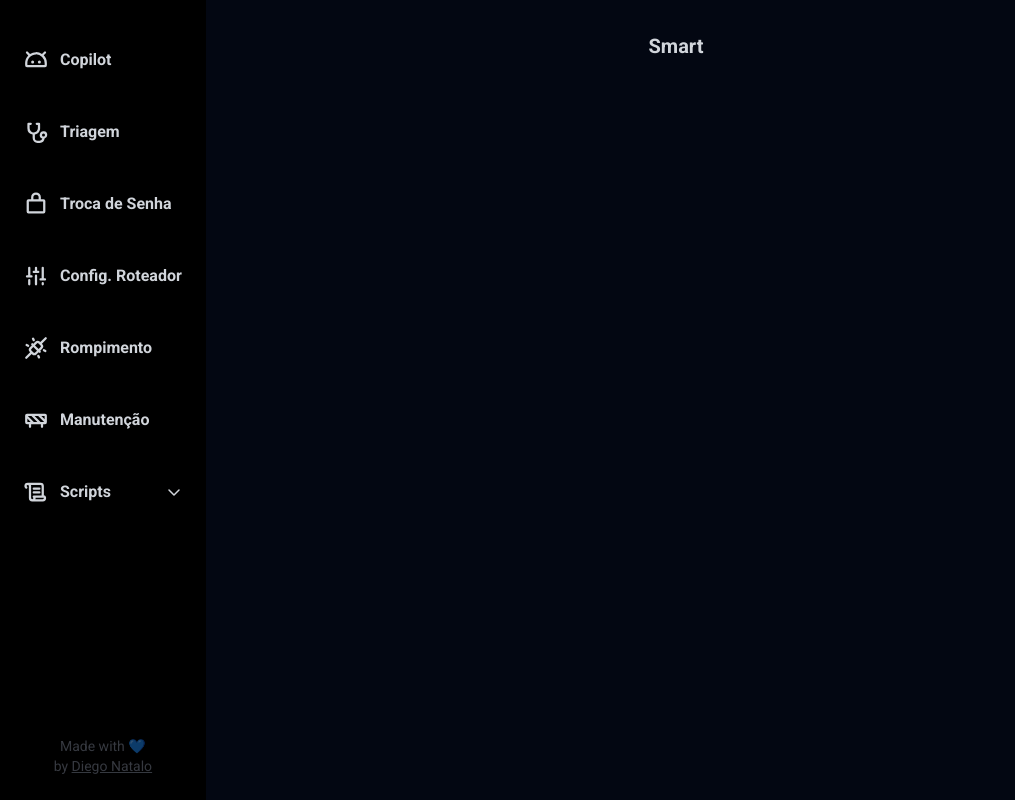
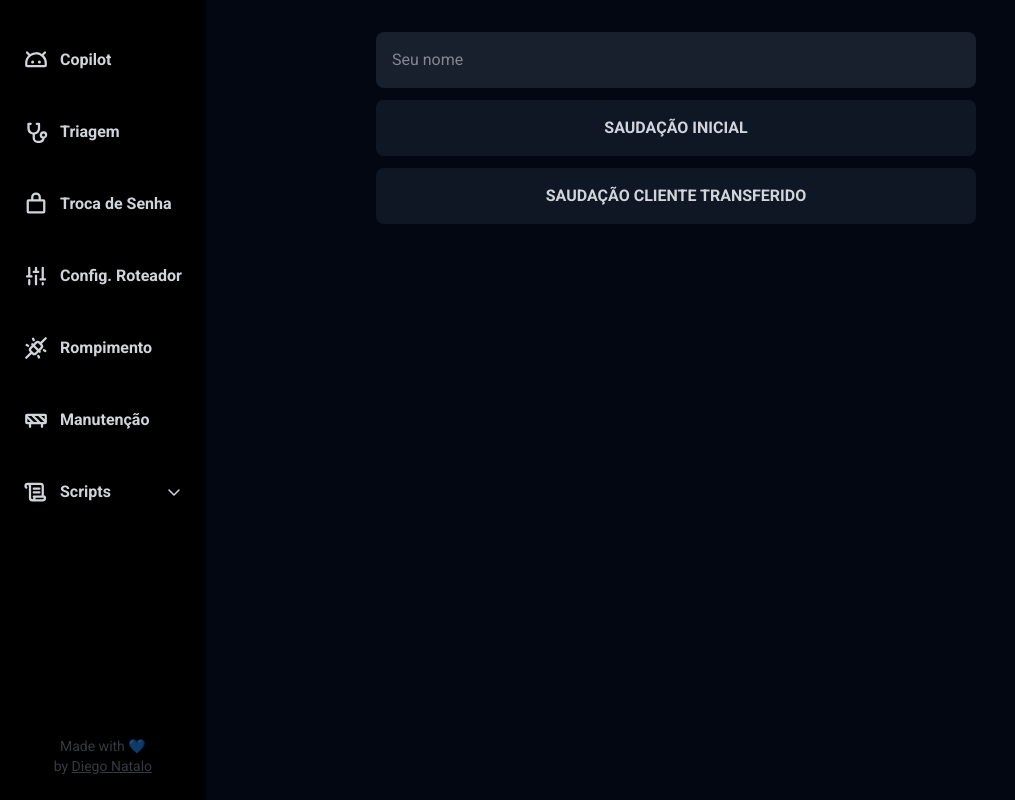
Before and after one commit to diegonatalo/triagem-web, a Next.js app: page /smart in a window 1280 px wide. Shown: the whole page, without its empty margins (0-1015 px from the left). Built offline with nearby package versions, Linux system fonts and the light colour scheme.

Commit message:
Update files

```diff
--- a/src/app/smart/page.tsx
+++ b/src/app/smart/page.tsx
@@ -1,3 +1,49 @@
+'use client'
+
+import { getCurrentHour } from '@/utils/pickCurrentHour'
+import { useState } from 'react'
+import { FinalizationButton } from '../finalizacao/finalizationButton'
+
+const scripts = [
+  {
+    title: 'Saudação inicial',
+    message:
+      'Olá, HOUR!\nMe chamo *NAME*, sou do suporte técnico da WSNET, como posso te ajudar?'
+  },
+  {
+    title: 'Saudação cliente transferido',
+    message:
+      'HOUR, meu nome é *NAME*, sou especialista nesse assunto e por isso vou dar continuidade ao seu atendimento.'
+  }
+]
+
+const formatMessage = (message: string, name: string) => {
+  const currentHour = getCurrentHour()
+
+  message = message.replace(/HOUR/g, currentHour)
+  message = message.replace(/NAME/g, name)
+
+  return message
+}
+
 export default function Manutencao() {
-  return <h1 className="text-center text-xl font-bold text-gray-300">Smart</h1>
+  const [name, setName] = useState('')
+
+  return (
+    <div className="mx-auto flex w-full max-w-[600px] flex-col gap-3">
+      <input placeholder="Seu nome" onChange={(e) => setName(e.target.value)} />
+
+      {scripts.map((item) => {
+        const formatedMessage = formatMessage(item.message, name)
+
+        return (
+          <FinalizationButton
+            key={item.title}
+            title={item.title}
+            message={formatedMessage}
+          />
+        )
+      })}
+    </div>
+  )
 }
--- /dev/null
+++ b/src/utils/pickCurrentHour.ts
@@ -0,0 +1,12 @@
+export const getCurrentHour = () => {
+  const currentDate = new Date()
+  const currentHour = currentDate.getHours()
+
+  if (currentHour >= 6 && currentHour < 13) {
+    return 'Bom dia'
+  } else if (currentHour >= 13 && currentHour < 18) {
+    return 'Boa tarde'
+  } else {
+    return 'Boa noite'
+  }
+}
```
